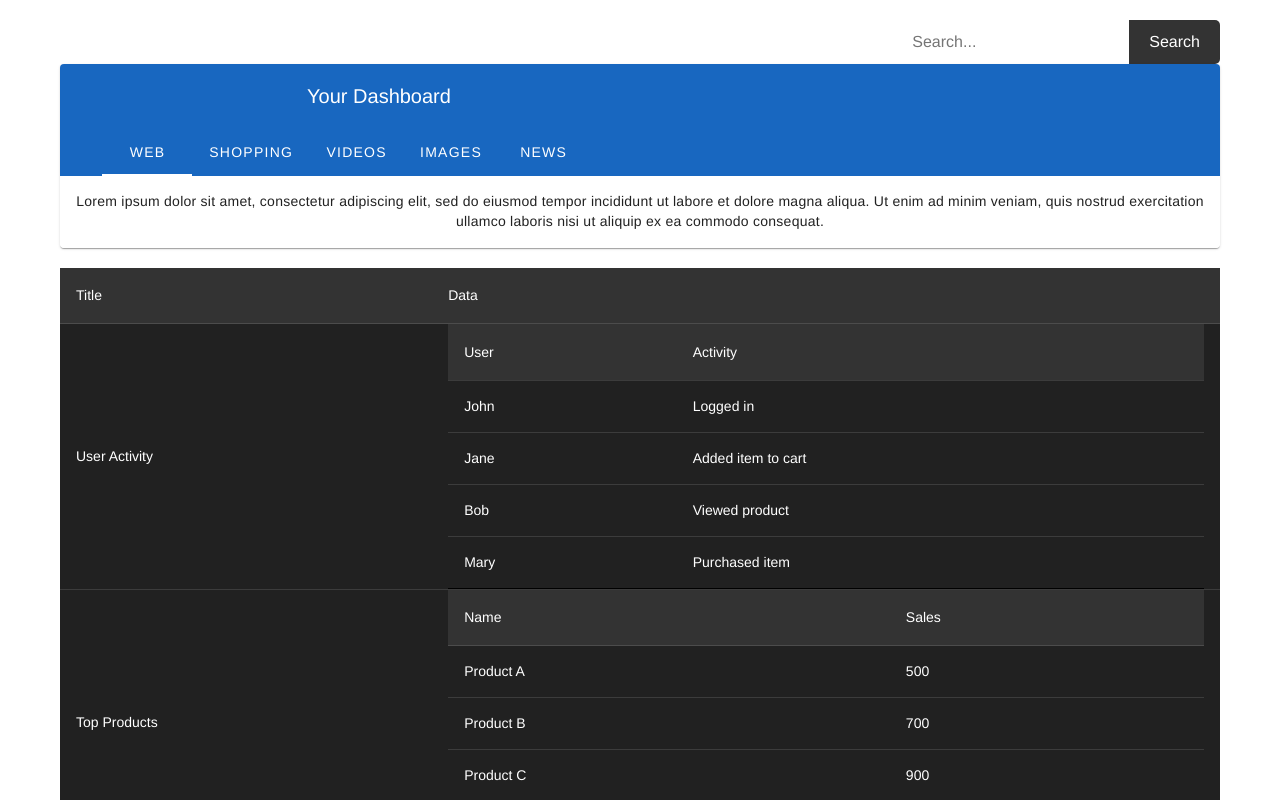
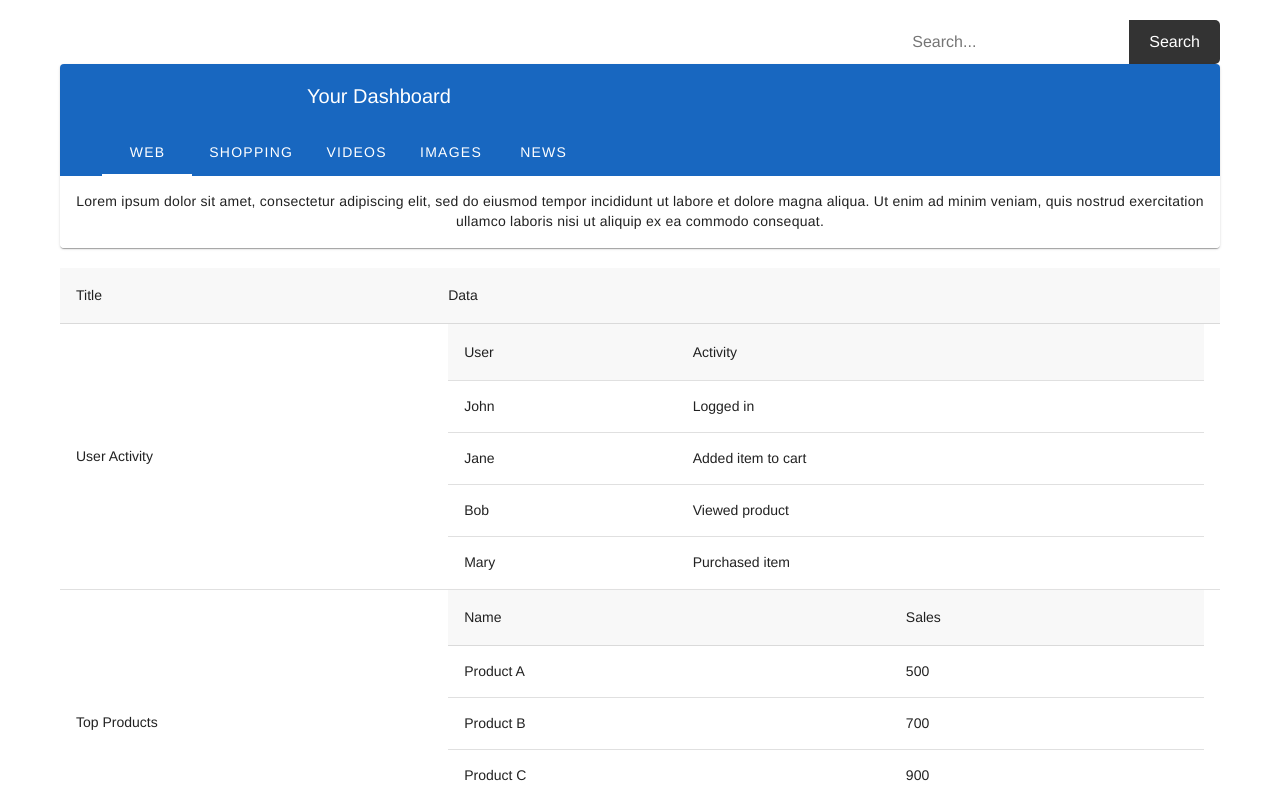
Before and after one commit to FUREDOD/login-dashboard-vue, a Vue app in the folder test-proje-2/: page /user-dashboard in a window 1280 px wide. Shown: the top 800 px of the page. Built offline with nearby package versions, Linux system fonts and the light colour scheme; what vue-toast-notification would draw is missing.

Commit message:
Update UserDashboard.vue

```diff
--- a/test-proje-2/src/views/UserDashboard.vue
+++ b/test-proje-2/src/views/UserDashboard.vue
@@ -36,7 +36,7 @@
             </v-window-item>
           </v-window>
         </v-card>
-        <v-table class="data-table" theme="dark">
+        <v-table class="data-table">
           <thead>
             <tr>
               <th class="text-left">Title</th>
@@ -215,11 +215,11 @@ h1 {
 .data-table td {
   padding: 8px;
   text-align: left;
-  border-bottom: 1px solid #000000;
+  border-bottom: 1px solid #fffefe;
 }
 
 .data-table th {
-  background-color: #333;
+  background-color: #f8f8f8;
   font-weight: bold;
 }
 </style>
```
